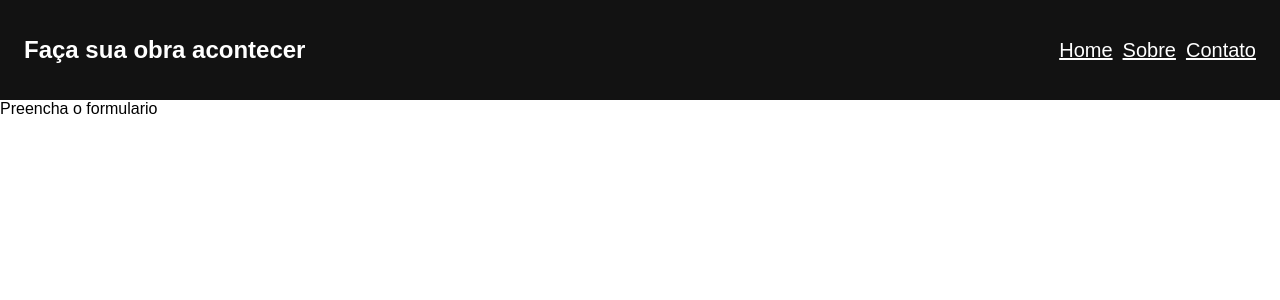
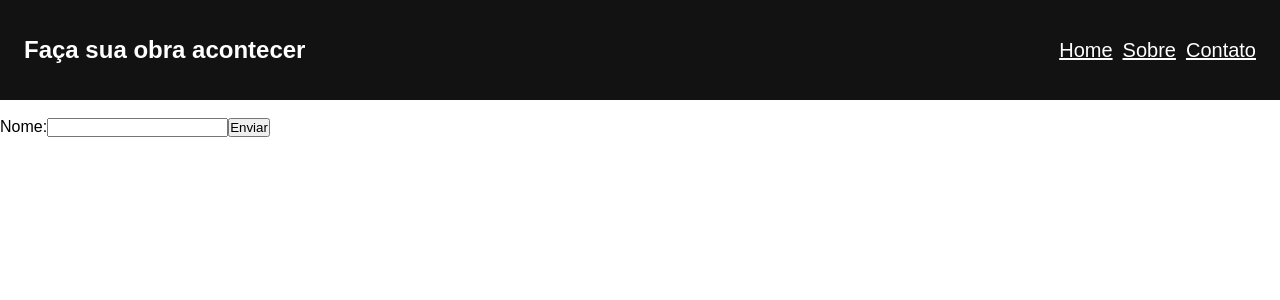
Before and after one commit to lucianosilva106/e-obras, a React (Create React App) app: page /formulario in a window 1280 px wide. Shown: the top 300 px of the page. Built offline with nearby package versions, Linux system fonts and the light colour scheme.

Commit message:
campo formulario

```diff
--- a/src/pages/Formulario/index.js
+++ b/src/pages/Formulario/index.js
@@ -1,8 +1,16 @@
+import React, { label } from 'react';
 
 function Form() {
 
   return (
-    <div>Preencha o formulario</div>
+    <div>
+      <br/>
+      <label>
+        Nome:
+        <input type="text" name="name" />
+      </label>
+      <input type="submit" value="Enviar" />
+    </div>
   );
 }
 
```
